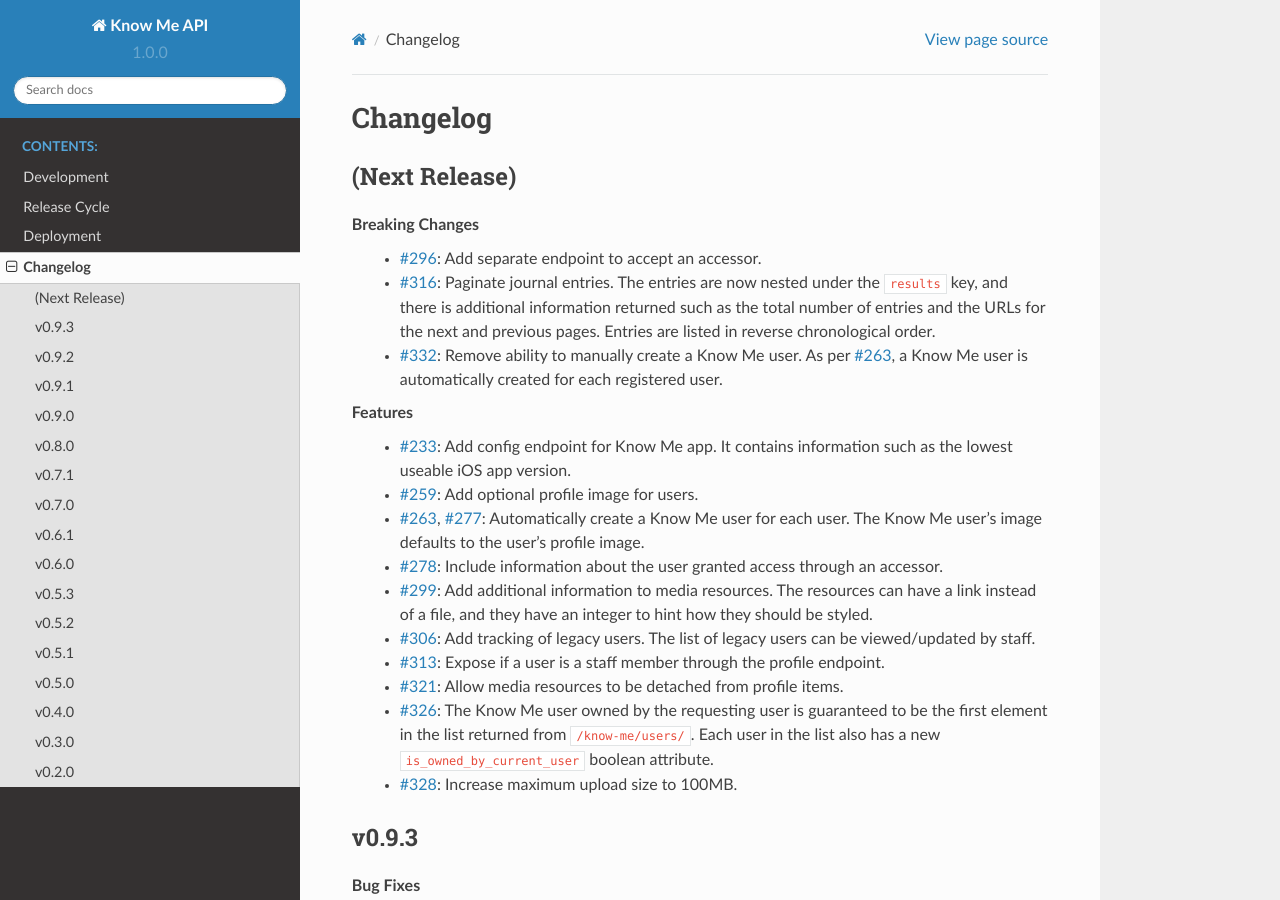
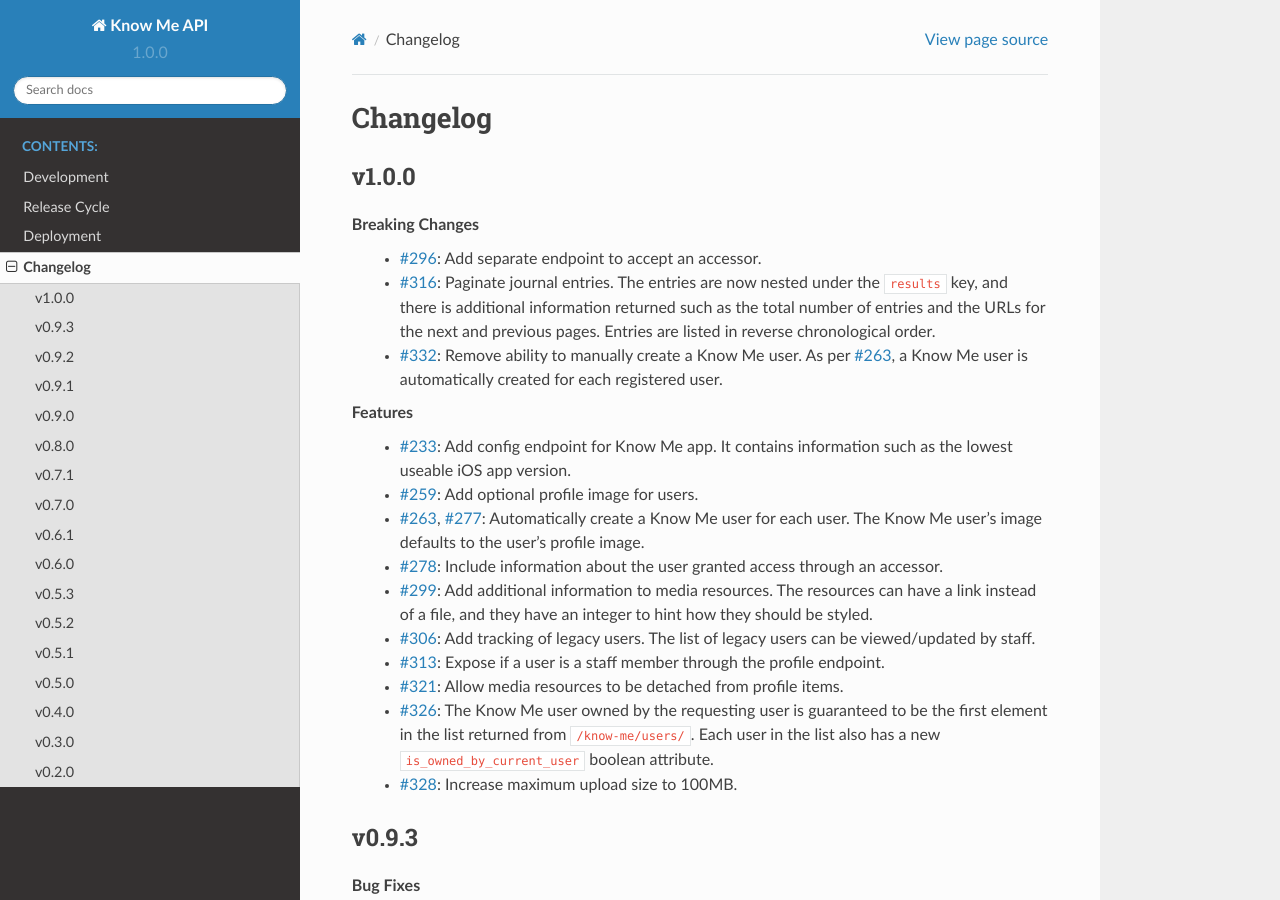
Before and after one commit to knowmetools/km-api, a Sphinx documentation site: the page built from docs/changelog.rst, in a window 1280 px wide and 900 px high. Built offline with Sphinx 7.4.7 and the Read the Docs theme 2.0.0, drawn with Linux system fonts in a browser that asks for light colours; pages that are not in the unit, such as notebooks, are missing from menus.

Commit message:
Update changelog for v1.0.0.

```diff
--- a/docs/changelog.rst
+++ b/docs/changelog.rst
@@ -3,9 +3,9 @@ Changelog
 #########
 
 
-**************
-(Next Release)
-**************
+******
+v1.0.0
+******
 
 Breaking Changes
   * :issue:`296`: Add separate endpoint to accept an accessor.
```
